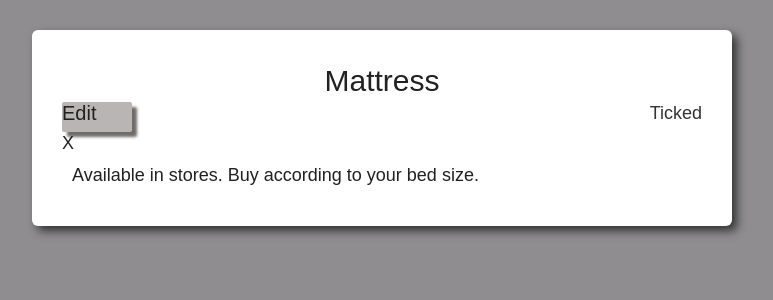
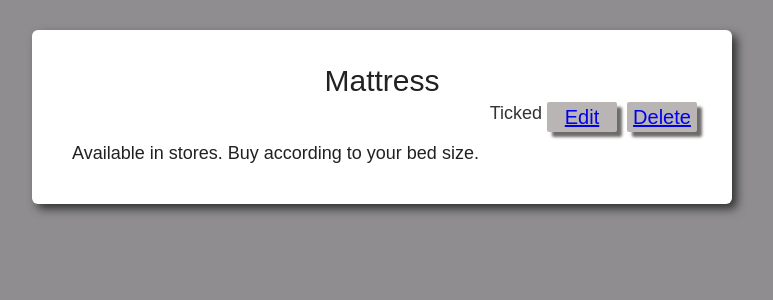
Before and after one commit to Roboneet/CheckList, a Django app: page /item/1 in a window 1280 px wide. Shown: the part 126-426 px from the top of the page, without its empty margins (266-1039 px from the left). Run offline with Django 3.2, Linux system fonts and the light colour scheme; a user stored in the database is signed in; data comes from the database, SQL or seed files in the repository; both versions use the stored data as it was after the commit; some libraries are stand-ins or nearby versions.

Commit message:
delete option added

```diff
--- a/checkList/static/stylesheets/style.css
+++ b/checkList/static/stylesheets/style.css
@@ -190,6 +190,10 @@ h2{
 }
 
 .btn{
+	text-align: center;
+	line-height: 30px;
+	color: #757575;
+	font-size: 20px;
 	height: 30px;
 	background: #b9b5b5;
 	box-shadow: 5px 5px 3px #6f6b6b;
@@ -198,6 +202,7 @@ h2{
 	border-radius: 2px;
 	border-width: 0;
 	transition: all .2s linear;
+	margin: 0 5px;
 }
 
 .item_new_form p{
@@ -210,12 +215,14 @@ h2{
 }
 
 .status .btn{
-	text-align: center;
-	line-height:30px;
+	background:#ddd;
+
 }
 
 .status .btn a{
 	color: #fff;
+	font-size: 20px;
+
 }
 
 .ticked{
@@ -234,6 +241,11 @@ h2{
 
 }
 
+.edit, .delete{
+	float: right;
+}
+
+
 
 
 /********************************
@@ -247,3 +259,5 @@ making it responsive
 		width: 400px;
 	}
 }
+
+/*********************************/
--- a/checkList/templates/checkList/item_details.html
+++ b/checkList/templates/checkList/item_details.html
@@ -2,6 +2,10 @@
 	{% block content %}
 		<div class="details">
 			<div class="title">{{item.title}}</div>
+			{% if user.is_authenticated %}
+			<div class="delete btn"><a href="{% url 'item_delete' pk=item.pk %}">Delete</a></div>
+			<div class="edit btn"><a href="/">Edit</a></div>
+			{% endif %}
 			<div class="status">
 							{% if item.tick %}
 								<div class="ticked">Ticked</div>
@@ -13,8 +17,7 @@
 								{% endif %}
 
 							{% endif %}</div>
-			<div class="edit btn">Edit</div>
-			<div class="delete dtn">X</div>
+
 			<div class="info">{{item.info}}</div>
 		</div>
 	{% endblock %}
--- a/checkList/urls.py
+++ b/checkList/urls.py
@@ -6,4 +6,5 @@ urlpatterns = [
 	url(r'^item/(?P<pk>\d+)$',views.item_detail, name="item_detail"),
 	url(r'^item/new$',views.item_new, name="item_new"),
 	url(r'^item/tick/(?P<pk>\d+)$',views.item_tick, name="item_tick"),
+	url(r'^item/(?P<pk>\d+)/delete$',views.item_delete, name="item_delete"),
 ]
--- a/checkList/views.py
+++ b/checkList/views.py
@@ -33,3 +33,9 @@ def item_tick(request, pk):
 	item.put_tick()
 	print item.tick
 	return redirect('item_detail',item.pk)
+
+
+def item_delete(request,pk):
+	item = get_object_or_404(Item, pk=pk)
+	item.delete()
+	return redirect('index')
```
Also changed, not shown: db.sqlite3, 2 other files.
